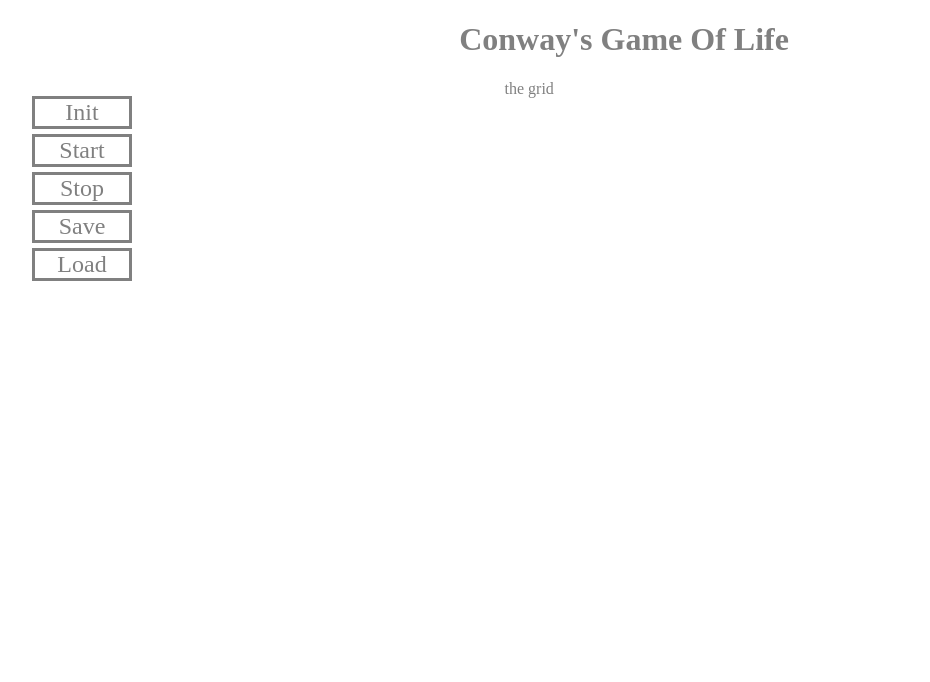
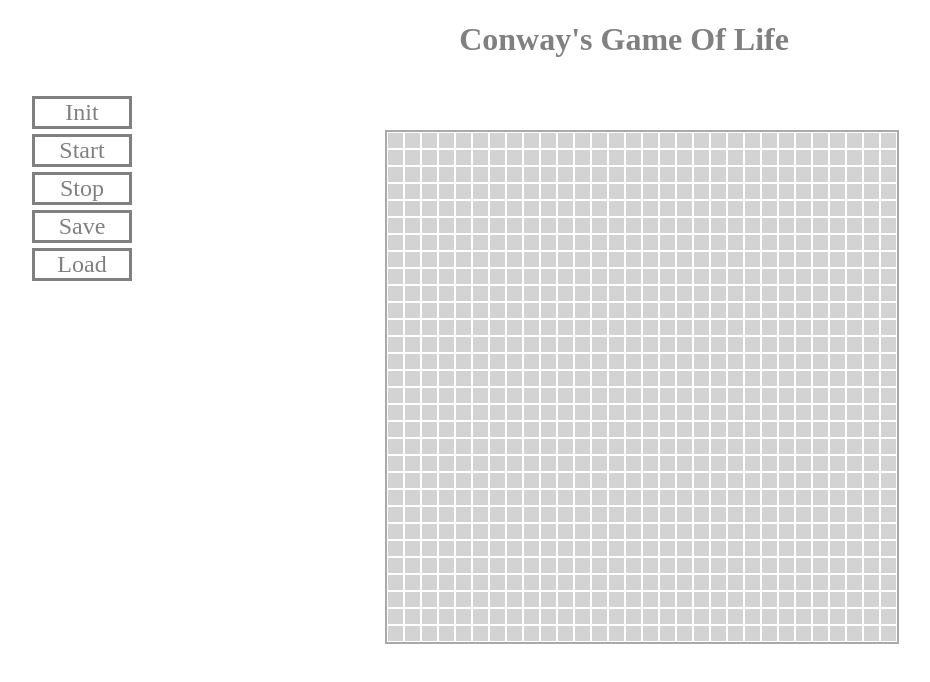
Before and after one commit to gheorghina/GameOfLife, an Angular app: page / in a window 1280 px wide. Shown: the top 682 px of the page, without its empty margins (16-946 px from the left). Built offline with nearby package versions, Linux system fonts and the light colour scheme.

Commit message:
Having the fun drawing part in place

```diff
--- a/src/app/app.component.css
+++ b/src/app/app.component.css
@@ -12,5 +12,7 @@
 
 .mainContainer
 {
+    float: left;
+    padding: 50px;
     width: 75%;
 }
--- a/src/app/app.component.html
+++ b/src/app/app.component.html
@@ -9,7 +9,6 @@
   </div>
 
   <div class="mainContainer">
-    <!-- <app-universe></app-universe> -->
-    <span>the grid</span>
+    <app-universe></app-universe>
   </div>
 </div>
--- a/src/app/app.module.ts
+++ b/src/app/app.module.ts
@@ -3,11 +3,13 @@ import { NgModule } from '@angular/core';
 
 import { AppComponent } from './app.component';
 import { MenuComponent } from './menu/menu.component';
+import { UniverseComponent } from './universe/universe.component';
 
 @NgModule({
   declarations: [
     AppComponent,
-    MenuComponent
+    MenuComponent,
+    UniverseComponent
   ],
   imports: [
     BrowserModule
--- /dev/null
+++ b/src/app/contracts/cell.model.ts
@@ -0,0 +1,20 @@
+export class Cell
+{
+  private isAlive:boolean;
+  private x: number;
+  private y: number;
+  private neighbours = [];
+
+   constructor(x, y) {
+     this.x = x;
+     this.y = y;
+     this.isAlive = false;
+   }
+
+   getIsAlive()
+   {
+       return this.isAlive;
+   }
+
+
+}
--- a/src/app/menu/menu.component.css
+++ b/src/app/menu/menu.component.css
@@ -1,5 +1,5 @@
 #menu {
-    min-width: 100px;;
+    min-width: 100px;
   }
 
 
--- /dev/null
+++ b/src/app/universe/universe.component.css
@@ -0,0 +1,27 @@
+.universe-container{
+    margin: auto;
+    border-spacing: 0;
+    border: solid 2px darkgray;
+    display: flex;
+    flex-flow: wrap;
+}
+
+.cell
+{
+    margin: 0;
+    padding: 0;
+    background: lightgray;
+    border: solid 1px white;
+    width: 15px;
+    height: 15px;
+}
+
+.alive
+{
+    background: darkgray;
+}
+
+.cell:hover
+{
+    cursor: pointer;
+}
--- /dev/null
+++ b/src/app/universe/universe.component.html
@@ -0,0 +1,6 @@
+
+<div class="universe-container" [ngStyle]="{'width':universeContainerSize}">
+  <div  *ngFor="let cell of universe" class="cell">
+       <span style="color: black">  </span>
+  </div>
+</div>
--- /dev/null
+++ b/src/app/universe/universe.component.ts
@@ -0,0 +1,29 @@
+import { Component } from '@angular/core';
+import { Cell } from './../contracts/cell.model';
+
+@Component({
+  selector: 'app-universe',
+  templateUrl: './universe.component.html',
+  styleUrls: ['./universe.component.css']
+})
+
+export class UniverseComponent {
+  universe = [];
+  universeSize = 30;
+  universeContainerSize = (15 * this.universeSize) + (2 * this.universeSize) + 'px';
+
+  constructor() {
+    this.initializeUniverse();
+
+  }
+
+  initializeUniverse() {
+    for (let row = 0; row < this.universeSize; row++) {
+      for (let column = 0; column < this.universeSize; column++) {
+        this.universe.push(new Cell(row, column));
+      }
+    }
+
+    this.universe = this.universe;
+  }
+}
```
Also changed, not shown: 1 other file (tests, documents, lock files or other folders).
